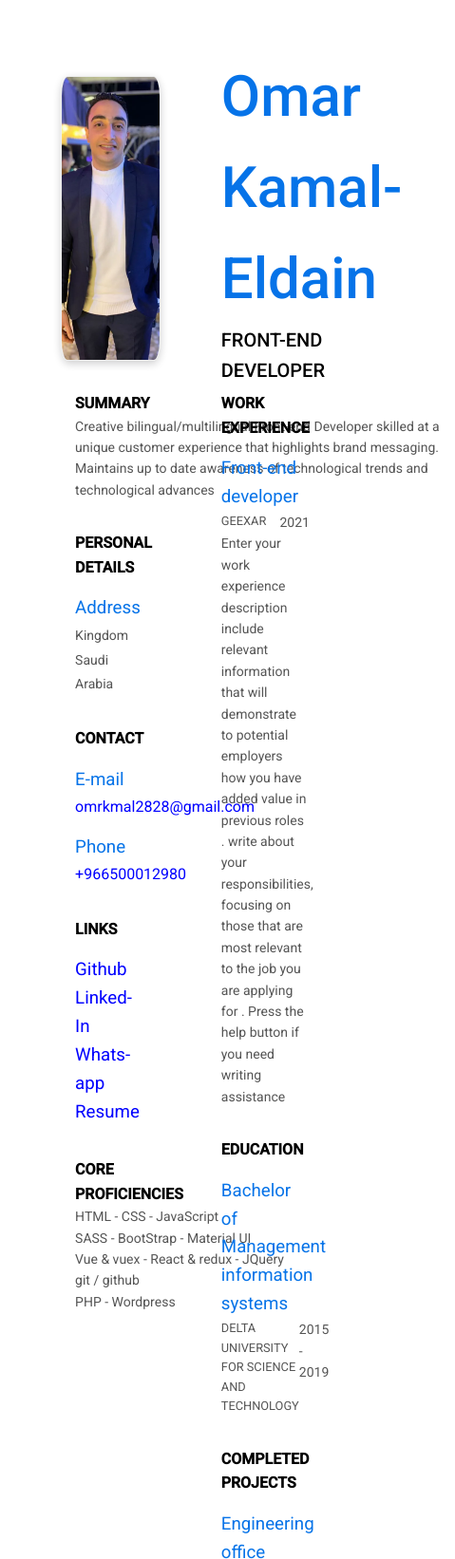
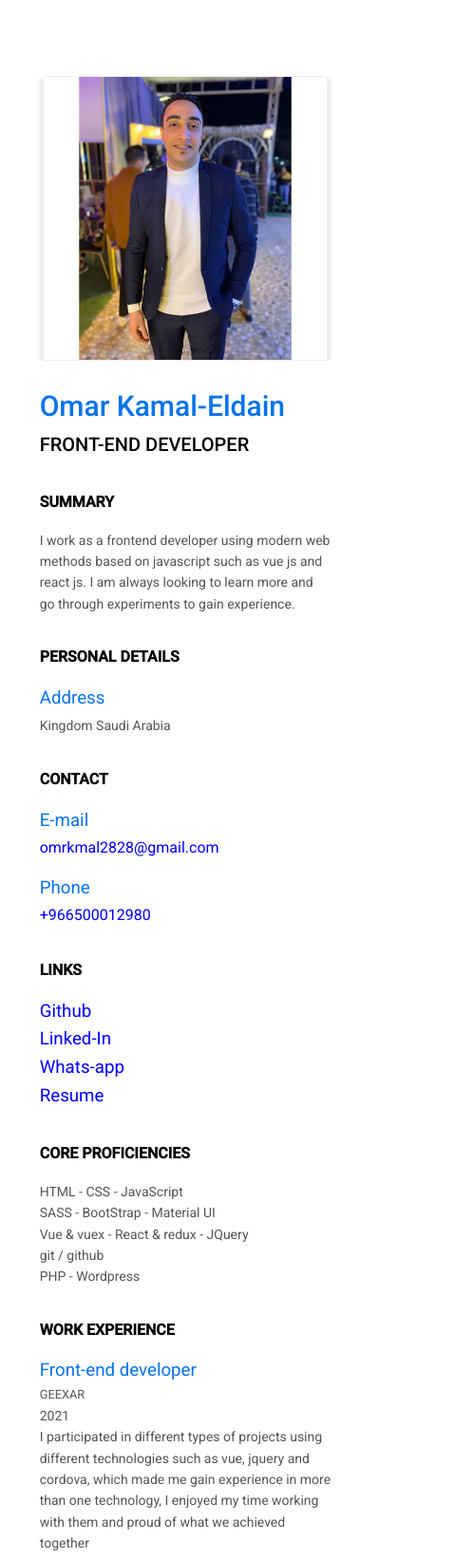
Before and after one commit to omarMohamed02/CV, a plain HTML site: page index.html in a window 390 px wide. Shown: the top 1642 px of the page at 95% size, 479 px wide, since content can reach past the window. Drawn offline with nearby package versions, Linux system fonts and the light colour scheme.

Commit message:
add responsive

```diff
--- a/index.html
+++ b/index.html
@@ -23,13 +23,17 @@
           <div class="box-image">
             <img src="omar.webp" alt="avatar" />
           </div>
+
           <div class="content-box">
+            <div class="name-box">
+              <div class="text-primary">Omar Kamal-Eldain</div>
+              <div class="title-box">Front-end developer</div>
+            </div>
             <div class="summary">summary</div>
-            <div class="dic">
-              Creative bilingual/multilingual Front-end Developer skilled at a
-              unique customer experience that highlights brand messaging.
-              Maintains up to date awareness of technological trends and
-              technological advances
+            <div class="dic mt-1">
+              I work as a frontend developer using modern web methods based on
+              javascript such as vue js and react js. I am always looking to
+              learn more and go through experiments to gain experience.
             </div>
           </div>
           <div class="content-box">
@@ -82,7 +86,7 @@
           </div>
           <div class="content-box">
             <div class="summary mt-2">core proficiencies</div>
-            <div class="dic">HTML - CSS - JavaScript</div>
+            <div class="dic mt-1">HTML - CSS - JavaScript</div>
             <div class="dic">SASS - BootStrap - Material UI</div>
             <div class="dic">Vue & vuex - React & redux - JQuery</div>
             <div class="dic">git / github</div>
@@ -90,7 +94,7 @@
           </div>
         </div>
         <div class="name-disc-side">
-          <div class="name-box">
+          <div class="name-box-2">
             <div class="text-primary">Omar Kamal-Eldain</div>
             <div class="title-box">Front-end developer</div>
           </div>
@@ -104,12 +108,10 @@
               </div>
             </div>
             <div class="dic-2">
-              Enter your work experience description include relevant
-              information that will demonstrate to potential employers how you
-              have added value in previous roles . write about your
-              responsibilities, focusing on those that are most relevant to the
-              job you are applying for . Press the help button if you need
-              writing assistance
+              I participated in different types of projects using different
+              technologies such as vue, jquery and cordova, which made me gain
+              experience in more than one technology, I enjoyed my time working
+              with them and proud of what we achieved together
             </div>
           </div>
           <div class="education">
@@ -304,8 +306,15 @@
           </div>
         </div>
       </div>
+      <div class="b-container">
+        <a
+          href="https://drive.google.com/file/d/1lggojLX_em6IAmNimpPaZjpH0ahKVuNE/view?usp=sharing"
+          target="_blank"
+          class="pdf"
+          >View As PDF</a
+        >
+      </div>
     </div>
-    <button id="downloadCV">Export to PDF</button>
 
     <script
       src="https://cdnjs.cloudflare.com/ajax/libs/jquery/3.6.0/jquery.min.js"
--- a/style.css
+++ b/style.css
@@ -39,6 +39,7 @@ h6 {
 #app {
   margin-top: 5rem;
   margin-bottom: 5rem;
+  position: relative;
 }
 .container {
   width: 70%;
@@ -63,12 +64,12 @@ h6 {
   border-radius: 7%;
   overflow: hidden;
   display: flex;
-  justify-content: center;
+  justify-content: flex-start;
   align-items: center;
+}
+.image-content-side .box-image img {
   border: 1px solid #eee;
   box-shadow: rgb(15 15 20 / 20%) 0px 3px 8px 0px;
-}
-.image-content-side .box-image img {
   max-width: 300px;
   max-height: 100%;
   width: 300px;
@@ -97,18 +98,24 @@ h6 {
   padding: 0 15px;
 }
 
-.name-disc-side .name-box {
+.name-box,
+.name-box-2 {
   height: 300px;
   display: flex;
   justify-content: center;
   align-items: flex-start;
   flex-direction: column;
-}
-.name-disc-side .name-box {
   font-size: 60px;
   font-weight: 500;
 }
-.name-disc-side .title-box {
+.name-box {
+  display: none;
+}
+.name-box-2 {
+  display: flex;
+}
+
+.title-box {
   font-size: 20px;
   font-weight: 500;
   text-transform: uppercase;
@@ -135,3 +142,79 @@ hr {
   margin: 1rem 0px !important;
   background-color: #555;
 }
+
+.b-container {
+  position: absolute;
+  top: 0;
+  right: 0;
+}
+.b-container .pdf {
+  background-color: var(--main-color);
+  border-color: var(--main-color);
+  text-align: center;
+  padding: 0.786rem 1.5rem;
+  border-radius: 0358rem;
+  transition: color 0.15s ease-in-out, background-color 0.15s ease-in-out,
+    border-color 0.15s ease-in-out, background 0s, border 0s,
+    -webkit-box-shadow 0.15s ease-in-out;
+  font-weight: 500;
+  color: #fff;
+  font-size: 1rem;
+  vertical-align: middle;
+  user-select: none;
+  line-height: 1;
+  cursor: pointer;
+  text-decoration: none;
+}
+.b-container .pdf:hover {
+  box-shadow: 0 8px 25px -8px var(--main-color);
+}
+
+/* ********** Media Query *********** */
+
+@media screen and (max-width: 1420px) {
+  .container {
+    width: 90%;
+  }
+}
+@media screen and (max-width: 1150px) {
+  .container .row {
+    flex-direction: column;
+    justify-content: center;
+    align-items: center;
+  }
+  .container .row .image-content-side,
+  .container .row .name-disc-side {
+    width: 100%;
+  }
+  .container .row .name-disc-side {
+    padding: 0 15px;
+  }
+  .name-box {
+    display: flex;
+  }
+  .name-box-2 {
+    display: none;
+  }
+  .dic {
+    width: 100%;
+  }
+  .image-content-side .box-image {
+    justify-content: center;
+  }
+  .b-container {
+    top: unset;
+    bottom: -4.5rem;
+    right: 10px;
+  }
+}
+@media screen and (max-width: 450px) {
+  .name-box {
+    font-size: 30px;
+    height: auto;
+    margin: 1.5rem 0;
+  }
+  .row-2 {
+    flex-direction: column;
+  }
+}
```
